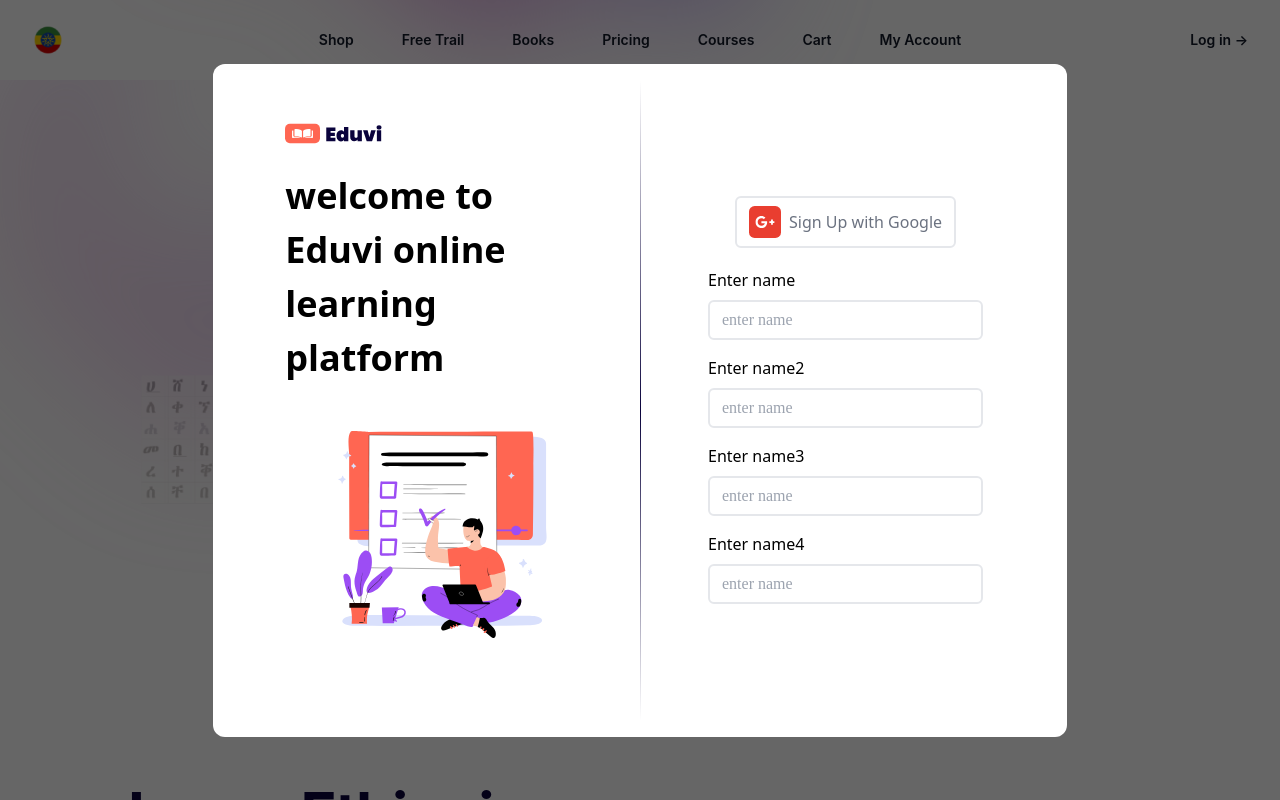
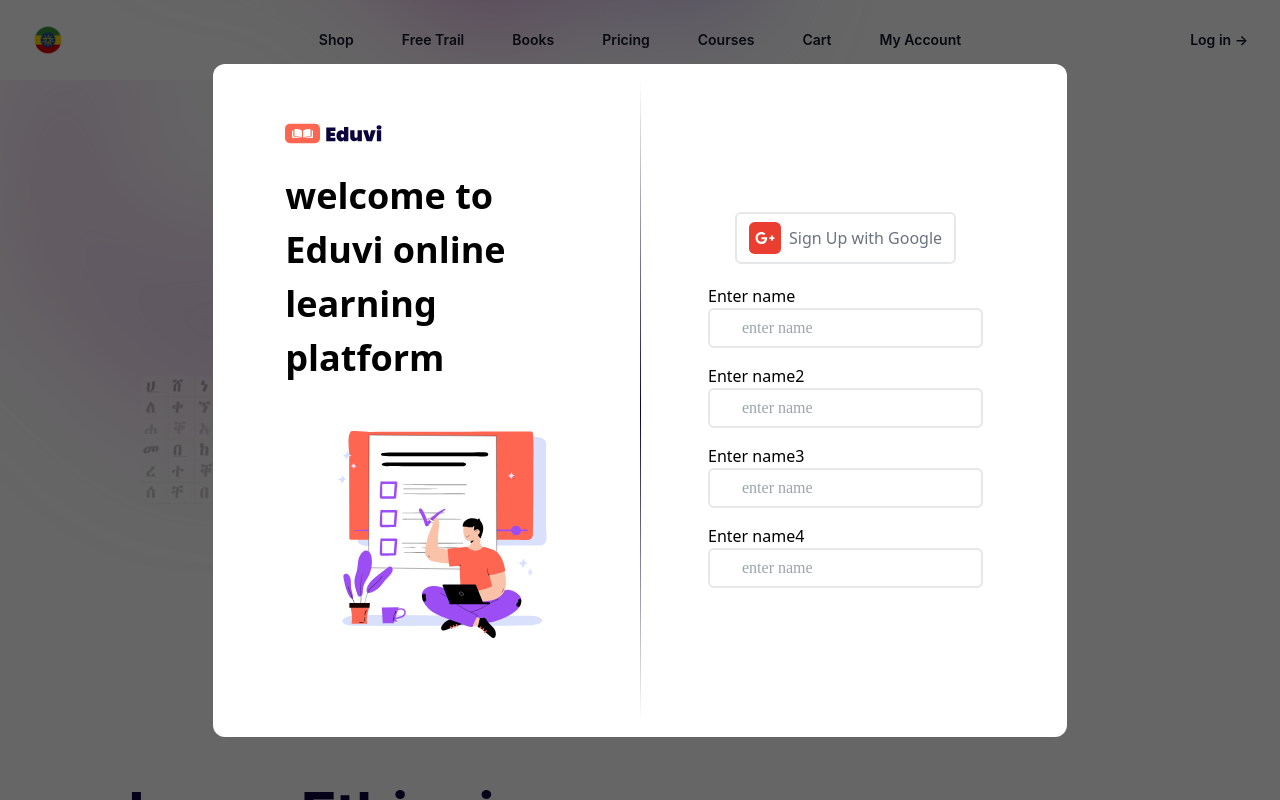
Before and after one commit to nati589/elearning, a React (Create React App) app: page / in a window 1280 px wide. Shown: the top 800 px of the page. Built offline with nearby package versions, Linux system fonts and the light colour scheme.

Commit message:
Update InputComponent.jsx

```diff
--- a/src/components/InputComponent.jsx
+++ b/src/components/InputComponent.jsx
@@ -1,11 +1,12 @@
 import React from 'react'
 
-function InputComponent({label, type, placeholder}) {
+function InputComponent({logo,label, type, placeholder}) {
   return (
     <div className='flex flex-col flex-nowrap w-10/12 m-auto mb-2 mt-2'>
        <label className='font-sans text-base font-medium'>
         {label}
-         <input className='flex-row font-mono font-thin bg-opacity-10 border-2 h-10 p-2 pr-3 pl-3 mt-2 w-full rounded-md' type={type} placeholder={placeholder}/>
+        {logo}
+         <input className='flex-row font-mono font-thin bg-opacity-10 border-2 h-10 p-2 pr-3 pl-8 w-full rounded-md' type={type} placeholder={placeholder}/>
         </label>
     </div>
   )
```
